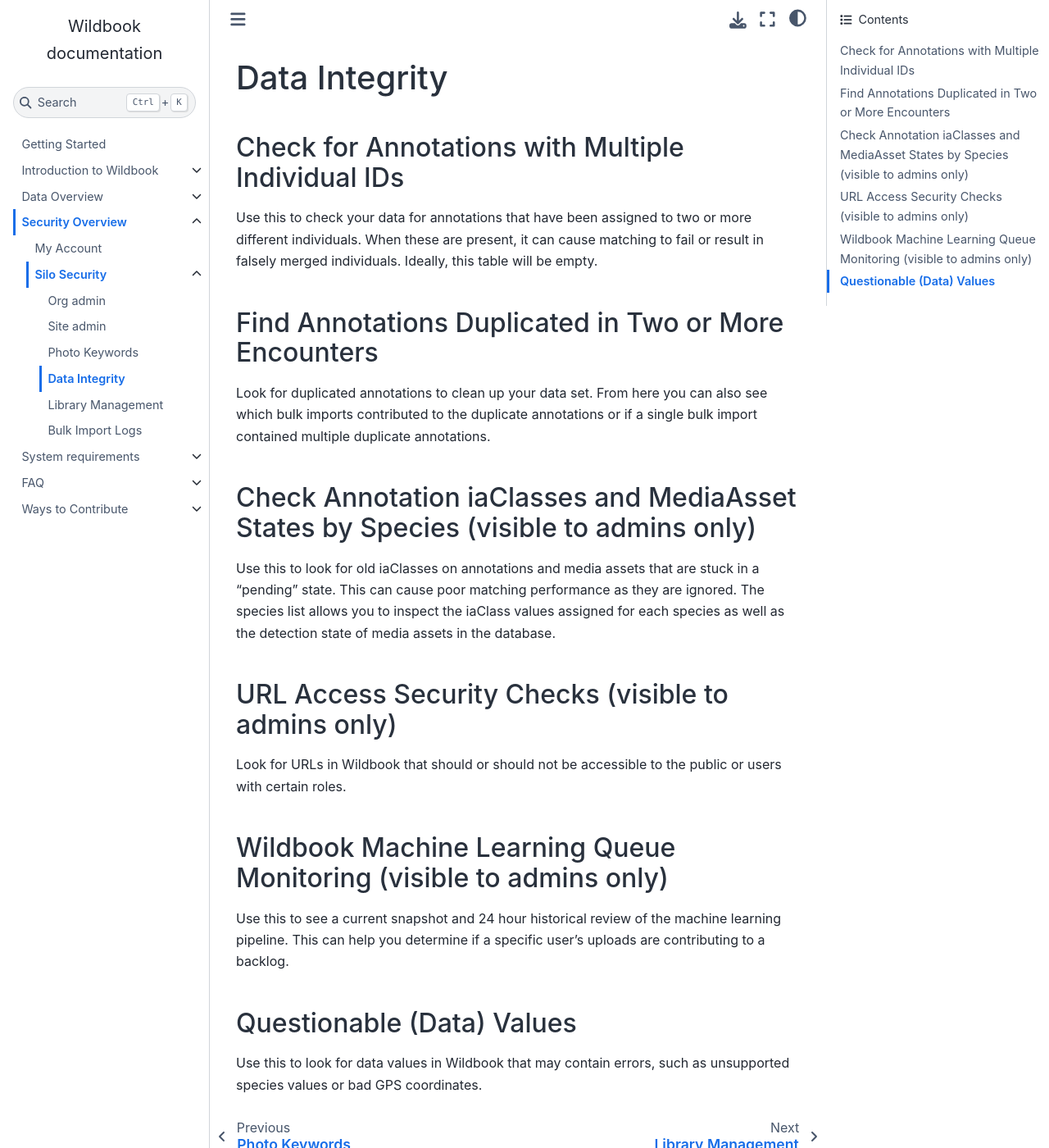
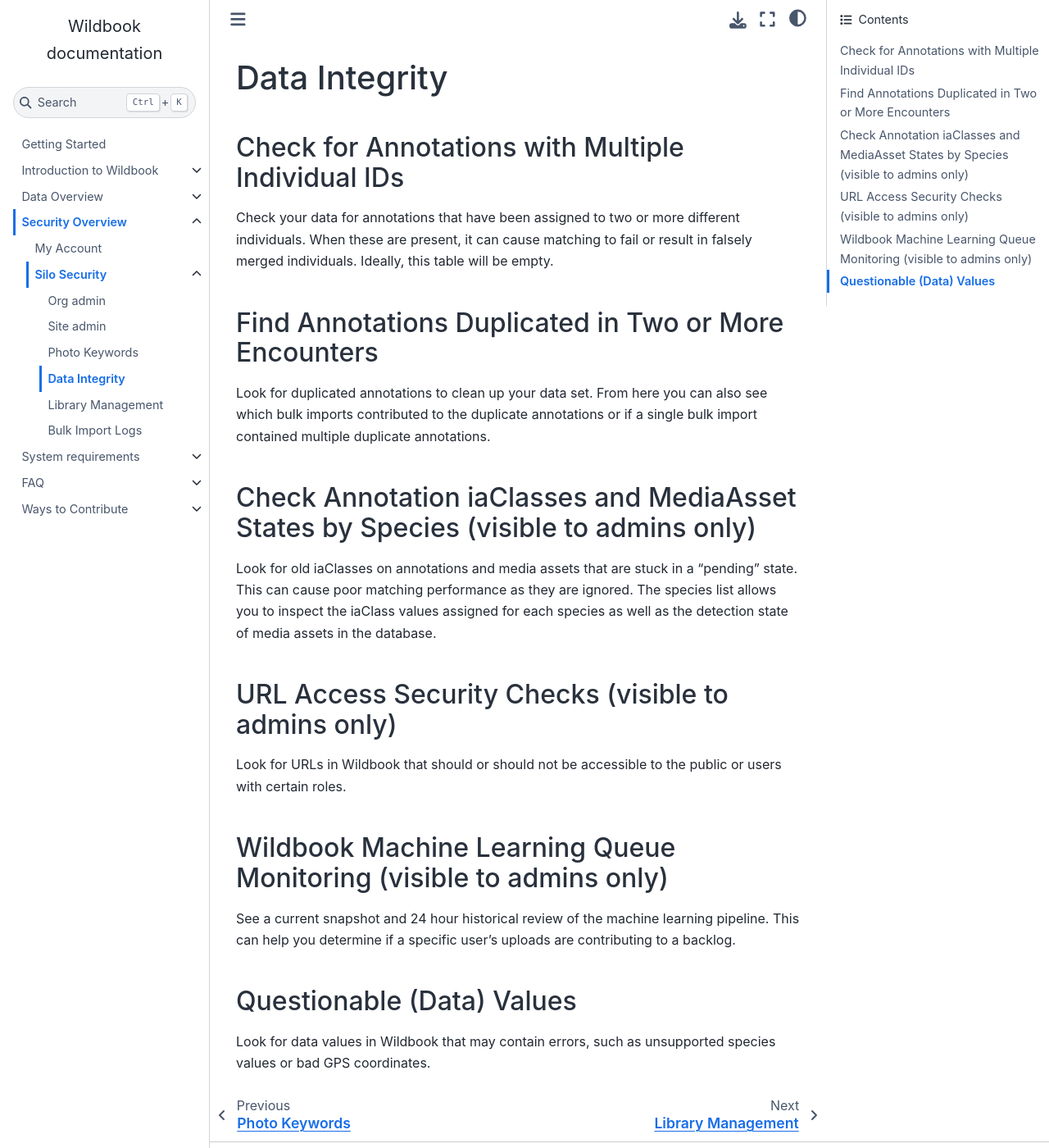
Before and after one commit to WildMeOrg/wildbook-docs, a Sphinx documentation site: the page built from docs/security/silo-security/data-integrity.md, in a window 1280 px wide and 1400 px high. Shown: the whole window at 82% size. Built offline with Sphinx 7.4.7 and the Sphinx Book theme 1.1.4, drawn with Linux system fonts in a browser that asks for light colours.

Commit message:
Update data-integrity.md
Removed "Use this" verbiage.

```diff
--- a/docs/security/silo-security/data-integrity.md
+++ b/docs/security/silo-security/data-integrity.md
@@ -2,7 +2,7 @@
 
 ## Check for Annotations with Multiple Individual IDs
 
-Use this to check your data for annotations that have been assigned to two or more different individuals. When these are present, it can cause matching to fail or result in falsely merged individuals. Ideally, this table will be empty.
+Check your data for annotations that have been assigned to two or more different individuals. When these are present, it can cause matching to fail or result in falsely merged individuals. Ideally, this table will be empty.
 
 ## Find Annotations Duplicated in Two or More Encounters
 
@@ -10,7 +10,7 @@
 
 ## Check Annotation iaClasses and MediaAsset States by Species (visible to admins only)
 
-Use this to look for old iaClasses on annotations and media assets that are stuck in a "pending" state. This can cause poor matching performance as they are ignored. The species list allows you to inspect the iaClass values assigned for each species as well as the detection state of media assets in the database.
+Look for old iaClasses on annotations and media assets that are stuck in a "pending" state. This can cause poor matching performance as they are ignored. The species list allows you to inspect the iaClass values assigned for each species as well as the detection state of media assets in the database.
 
 ## URL Access Security Checks (visible to admins only)
 
@@ -18,8 +18,8 @@
 
 ## Wildbook Machine Learning Queue Monitoring (visible to admins only)
 
-Use this to see a current snapshot and 24 hour historical review of the machine learning pipeline. This can help you determine if a specific user's uploads are contributing to a backlog.
+See a current snapshot and 24 hour historical review of the machine learning pipeline. This can help you determine if a specific user's uploads are contributing to a backlog.
 
 ## Questionable (Data) Values
 
-Use this to look for data values in Wildbook that may contain errors, such as unsupported species values or bad GPS coordinates.
+Look for data values in Wildbook that may contain errors, such as unsupported species values or bad GPS coordinates.
```
